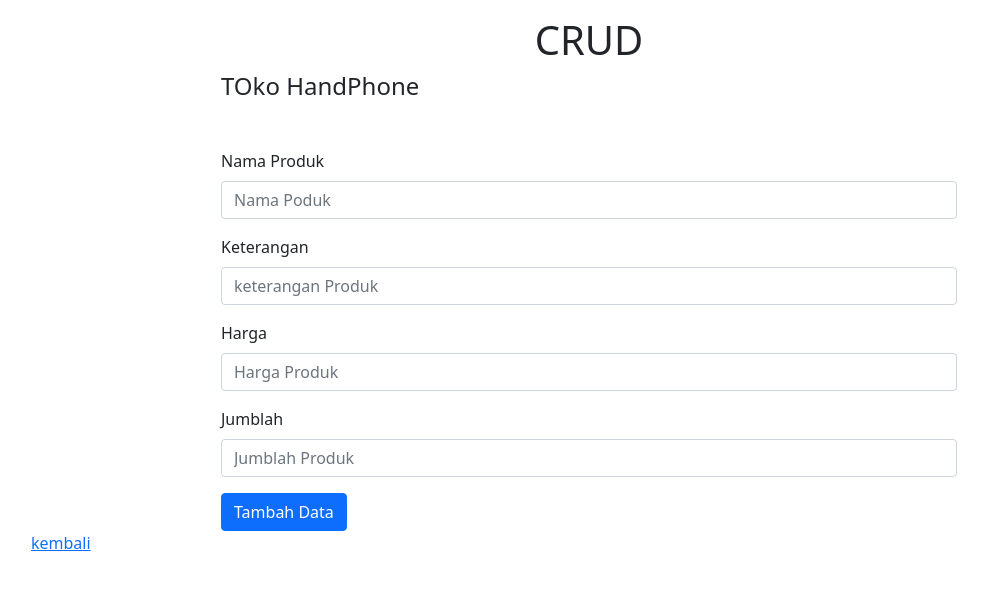
After one commit to kwul0208/Codeigniter-CRUD, a CodeIgniter app: page /arkademy/Home/tambah in a window 1280 px wide. The commit adds this page. Shown: the top 590 px of the page, without its empty margins (51-1039 px from the left). Run offline with CodeIgniter, Linux system fonts and the light colour scheme.

Commit message:
add READ and ADD feature

```diff
--- a/application/config/autoload.php
+++ b/application/config/autoload.php
@@ -58,7 +58,7 @@ $autoload['packages'] = array();
 |
 |	$autoload['libraries'] = array('user_agent' => 'ua');
 */
-$autoload['libraries'] = array();
+$autoload['libraries'] = array('database', 'session');
 
 /*
 | -------------------------------------------------------------------
--- a/application/config/database.php
+++ b/application/config/database.php
@@ -1,5 +1,5 @@
 <?php
-defined('BASEPATH') OR exit('No direct script access allowed');
+defined('BASEPATH') or exit('No direct script access allowed');
 
 /*
 | -------------------------------------------------------------------
@@ -76,9 +76,9 @@ $query_builder = TRUE;
 $db['default'] = array(
 	'dsn'	=> '',
 	'hostname' => 'localhost',
-	'username' => '',
+	'username' => 'root',
 	'password' => '',
-	'database' => '',
+	'database' => 'arkademy',
 	'dbdriver' => 'mysqli',
 	'dbprefix' => '',
 	'pconnect' => FALSE,
--- a/application/controllers/Home.php
+++ b/application/controllers/Home.php
@@ -3,13 +3,41 @@ defined('BASEPATH') or exit('No direct script access allowed');
 
 class Home extends CI_Controller
 {
+    public function __construct()
+    {
+        parent::__construct();
+        $this->load->model('Home_model');
+        $this->load->library('form_validation');
+    }
+
     public function index()
     {
-        $this->load->view('home');
+        $data['judul'] = 'Home';
+        $data['produk'] = $this->Home_model->getAllData();
+
+        $this->load->view('templates/head', $data);
+        $this->load->view('pages/home', $data);
+        $this->load->view('templates/footer');
     }
 
-    public function hallo()
+    public function tambah()
     {
-        $this->load->view('welcome_message');
+        $data['judul'] = 'Tambah Produk';
+
+        $this->form_validation->set_rules('nama', 'nama produk', 'required');
+        $this->form_validation->set_rules('keterangan', 'keterangan produk', 'required');
+        $this->form_validation->set_rules('harga', 'harga produk', 'required|numeric');
+        $this->form_validation->set_rules('jumblah', 'jumblah produk', 'numeric');
+
+        if ($this->form_validation->run() === FALSE) {
+            $this->load->view('templates/head', $data);
+            $this->load->view('pages/tambah');
+            $this->load->view('templates/footer');
+        } else {
+            $this->Home_model->tambah();
+            $this->session->set_flashdata('flash', 'ditambahkan');
+            $this->session->set_flashdata('flash', 'berhasil');
+            redirect('Home');
+        }
     }
 }
--- /dev/null
+++ b/application/models/Home_model.php
@@ -0,0 +1,21 @@
+<?php
+
+class Home_model extends CI_Model
+{
+    public function getAllData()
+    {
+        return $this->db->get('produk')->result_array();
+    }
+
+    public function tambah()
+    {
+        $data = [
+            "nama_produk" => $this->input->post('nama', true),
+            "keterangan" => $this->input->post('keterangan', true),
+            "harga" => $this->input->post('harga', true),
+            "jumblah" => $this->input->post('jumblah', true)
+        ];
+
+        $this->db->insert('produk', $data);
+    }
+}
--- /dev/null
+++ b/application/views/pages/tambah.php
@@ -0,0 +1,39 @@
+<div class="container">
+    <div class="row justify-content-center">
+        <div class="col-8 ">
+            <h1 class=" mt-3 text-center">CRUD</h1>
+            <h4 class="mb-5">TOko HandPhone</h4>
+            <form action="" method="post">
+                <div class="mb-3">
+                    <label for="nama" name="nama" class="form-label">Nama Produk</label>
+                    <input type="text" class="form-control" id="nama" name="nama" placeholder="Nama Poduk">
+                    <small class="form-text text-danger"><?= form_error('nama'); ?></small>
+
+                </div>
+                <div class="mb-3">
+                    <label for="keterangan" name="keterangan" class="form-label">Keterangan</label>
+                    <input type="text" class="form-control" id="keterangan" name="keterangan" placeholder="keterangan Produk">
+                    <small class="form-text text-danger"><?= form_error('keterangan'); ?></small>
+
+                </div>
+                <div class="mb-3">
+                    <label for="harga" name="harga" class="form-label">Harga</label>
+                    <input type="text" class="form-control" id="harga" name="harga" placeholder="Harga Produk">
+                    <small class="form-text text-danger"><?= form_error('harga'); ?></small>
+
+                </div>
+                <div class="mb-3">
+                    <label for="jumblah" name="jumblah" class="form-label">Jumblah</label>
+                    <input type="text" class="form-control" id="jumblah" name="jumblah" placeholder="Jumblah Produk">
+                    <small class="form-text text-danger"><?= form_error('jumblah'); ?></small>
+
+                </div>
+                <button type="submit" name="tambah" class="btn btn-primary float-right">Tambah Data</button>
+
+            </form>
+
+
+        </div>
+        <a href="<?= base_url('Home') ?>">kembali</a>
+    </div>
+</div>
--- /dev/null
+++ b/application/views/templates/footer.php
@@ -0,0 +1,3 @@
+</body>
+
+</html>
--- a/application/views/home.php
+++ b/application/views/templates/head.php
@@ -5,13 +5,8 @@
     <meta charset="UTF-8">
     <meta http-equiv="X-UA-Compatible" content="IE=edge">
     <meta name="viewport" content="width=device-width, initial-scale=1.0">
+    <link href="https://cdn.jsdelivr.net/npm/bootstrap@5.1.1/dist/css/bootstrap.min.css" rel="stylesheet" integrity="sha384-F3w7mX95PdgyTmZZMECAngseQB83DfGTowi0iMjiWaeVhAn4FJkqJByhZMI3AhiU" crossorigin="anonymous">
     <title>Document</title>
 </head>
 
 <body>
-    <a href="<?= base_url('Home/hallo') ?>">
-        <h1>hallo</h1>
-    </a>
-</body>
-
-</html>
```
Also changed, not shown: application/views/pages/home.php (added, +68 -0 lines).
